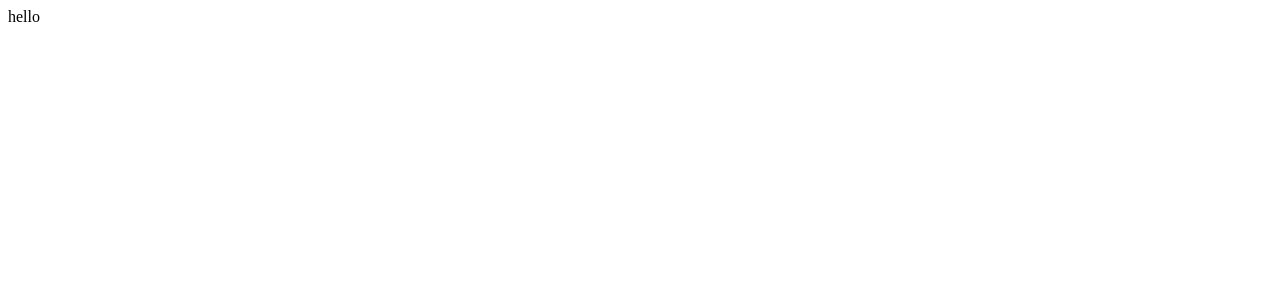
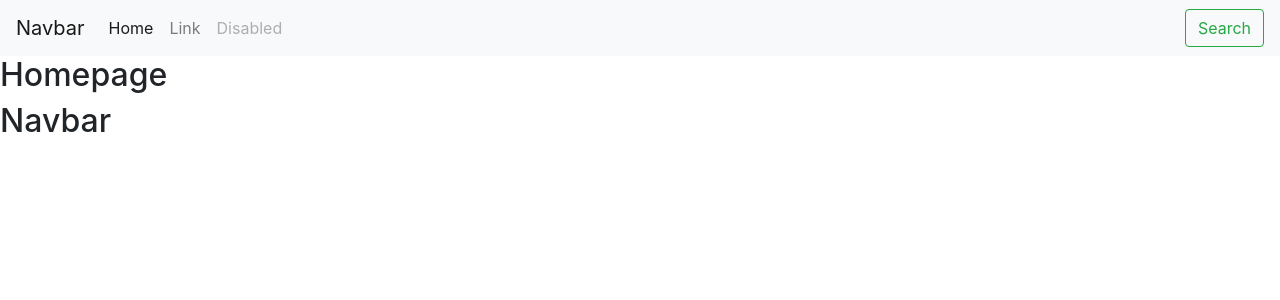
Before and after one commit to harshamoorthy/JeepsIN, a React (Create React App) app in the folder jeepsin/: page / in a window 1280 px wide. Shown: the top 300 px of the page. Built offline with nearby package versions, Linux system fonts and the light colour scheme.

Commit message:
NAvbar , footer and home page components added

```diff
--- a/jeepsin/public/index.html
+++ b/jeepsin/public/index.html
@@ -15,6 +15,7 @@
       user's mobile device or desktop. See https://developers.google.com/web/fundamentals/web-app-manifest/
     -->
     <link rel="manifest" href="%PUBLIC_URL%/manifest.json" />
+    <link rel="stylesheet" href="https://cdn.jsdelivr.net/npm/bootstrap@4.0.0/dist/css/bootstrap.min.css" integrity="sha384-Gn5384xqQ1aoWXA+058RXPxPg6fy4IWvTNh0E263XmFcJlSAwiGgFAW/dAiS6JXm" crossorigin="anonymous">
     <!--
       Notice the use of %PUBLIC_URL% in the tags above.
       It will be replaced with the URL of the `public` folder during the build.
@@ -39,5 +40,8 @@
       To begin the development, run `npm start` or `yarn start`.
       To create a production bundle, use `npm run build` or `yarn build`.
     -->
+    <script src="https://code.jquery.com/jquery-3.2.1.slim.min.js" integrity="sha384-KJ3o2DKtIkvYIK3UENzmM7KCkRr/rE9/Qpg6aAZGJwFDMVNA/GpGFF93hXpG5KkN" crossorigin="anonymous"></script>
+<script src="https://cdn.jsdelivr.net/npm/popper.js@1.12.9/dist/umd/popper.min.js" integrity="sha384-ApNbgh9B+Y1QKtv3Rn7W3mgPxhU9K/ScQsAP7hUibX39j7fakFPskvXusvfa0b4Q" crossorigin="anonymous"></script>
+<script src="https://cdn.jsdelivr.net/npm/bootstrap@4.0.0/dist/js/bootstrap.min.js" integrity="sha384-JZR6Spejh4U02d8jOt6vLEHfe/JQGiRRSQQxSfFWpi1MquVdAyjUar5+76PVCmYl" crossorigin="anonymous"></script>
   </body>
 </html>
--- a/jeepsin/src/App.js
+++ b/jeepsin/src/App.js
@@ -1,9 +1,15 @@
 import './App.css';
+import NavbarComponent from './Components/Navbar';
+import Footer from './Components/Footer';
+import HomePage from './Pages/HomePage';
+
 
 function App() {
   return (
     <div className="App">
-      hello
+      <NavbarComponent/>
+      <HomePage/>
+      <Footer/>
     </div>
   );
 }
--- /dev/null
+++ b/jeepsin/src/Components/Footer.js
@@ -0,0 +1,11 @@
+import React from "react";
+
+const Footer = () => {
+    return(
+        <>
+            <h2>Navbar</h2>
+        </>
+    )
+}
+
+export default Footer;
--- /dev/null
+++ b/jeepsin/src/Components/Navbar.js
@@ -0,0 +1,33 @@
+import React from 'react';
+import { Navbar, Container, Nav } from 'react-bootstrap';
+
+const NavbarComponent = () => {
+    return (
+        <nav class="navbar navbar-expand-lg navbar-light bg-light">
+            <a class="navbar-brand" href="#">Navbar</a>
+            <button class="navbar-toggler" type="button" data-toggle="collapse" data-target="#navbarTogglerDemo02" aria-controls="navbarTogglerDemo02" aria-expanded="false" aria-label="Toggle navigation">
+                <span class="navbar-toggler-icon"></span>
+            </button>
+
+            <div class="collapse navbar-collapse" id="navbarTogglerDemo02">
+                <ul class="navbar-nav mr-auto mt-2 mt-lg-0">
+                    <li class="nav-item active">
+                        <a class="nav-link" href="#">Home <span class="sr-only">(current)</span></a>
+                    </li>
+                    <li class="nav-item">
+                        <a class="nav-link" href="#">Link</a>
+                    </li>
+                    <li class="nav-item">
+                        <a class="nav-link disabled" href="#">Disabled</a>
+                    </li>
+                </ul>
+                <form class="form-inline my-2 my-lg-0">
+                    {/* <input class="form-control mr-sm-2" type="search" placeholder="Search"> */}
+                        <button class="btn btn-outline-success my-2 my-sm-0" type="submit">Search</button>
+                </form>
+            </div>
+        </nav>
+    );
+}
+
+export default NavbarComponent;
--- /dev/null
+++ b/jeepsin/src/Pages/HomePage.js
@@ -0,0 +1,10 @@
+import React from "react";
+const HomePage = () => {
+    return(
+        <>
+            <h2>Homepage</h2>
+        </>
+    )
+}
+
+export default HomePage
--- /dev/null
+++ b/package.json
@@ -0,0 +1,6 @@
+{
+  "dependencies": {
+    "bootstrap": "^5.3.2",
+    "react-bootstrap": "^2.10.0"
+  }
+}
```
Also changed, not shown: 1 other file (tests, documents, lock files or other folders).
